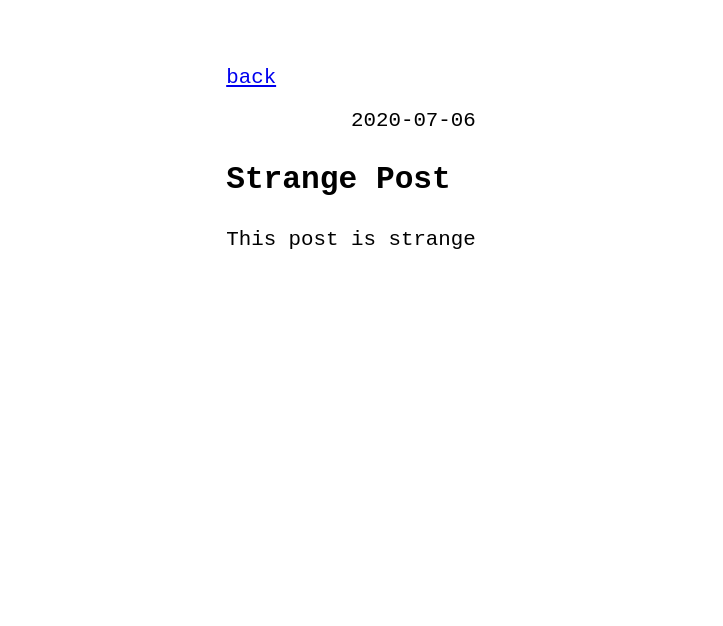
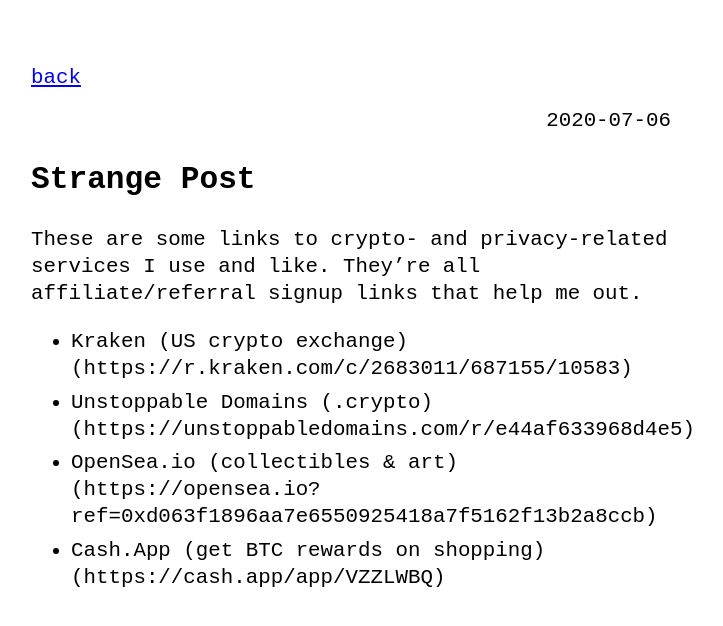
Before and after one commit to lemurodigital/lemuro.digital, a Jekyll site: the page built from _posts/2020-07-06-strange-post.md, in a window 1280 px wide. Shown: the top 626 px of the page, without its empty margins (289-1012 px from the left). Built offline with Jekyll 4.4.1, drawn with Linux system fonts in a browser that asks for light colours.

Commit message:
Update 2020-07-06-strange-post.md

```diff
--- a/_posts/2020-07-06-strange-post.md
+++ b/_posts/2020-07-06-strange-post.md
@@ -2,4 +2,9 @@
 layout: post
 ---
 
-This post is strange
+These are some links to crypto- and privacy-related services I use and like. They’re all affiliate/referral signup links that help me out.
+
+- Kraken (US crypto exchange) (https://r.kraken.com/c/2683011/687155/10583)
+- Unstoppable Domains (.crypto) (https://unstoppabledomains.com/r/e44af633968d4e5)
+- OpenSea.io (collectibles & art) (https://opensea.io?ref=0xd063f1896aa7e6550925418a7f5162f13b2a8ccb)
+- Cash.App (get BTC rewards on shopping) (https://cash.app/app/VZZLWBQ)
```
